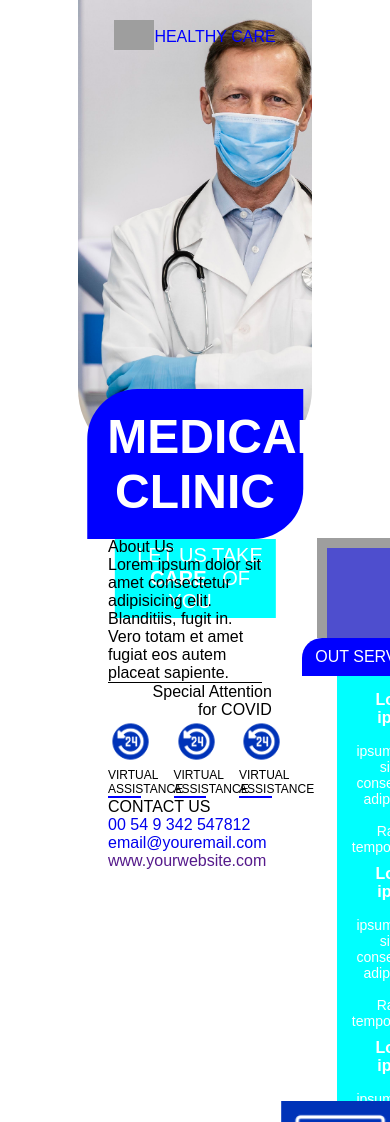
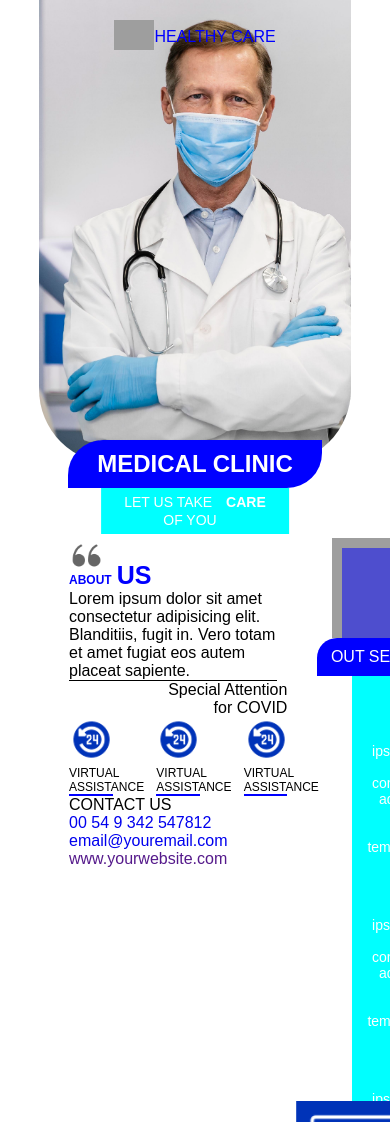
Before and after one commit to dhruviktank/marathon-1, a plain HTML site: page index.html in a window 390 px wide. Shown: the top 1122 px of the page. Drawn offline with Linux system fonts and the light colour scheme; grey boxes are pictures that could not be loaded.

Commit message:
text change

```diff
--- a/index.html
+++ b/index.html
@@ -29,9 +29,12 @@
     <div class="bottom-container">
         <div class="detail-container">
             <div class="1" style="margin-right: 10px;border-bottom: 1px solid black;">
-                <p>
-                    <span>About</span>
-                    <span>Us</span>
+                <p style="display: flex;align-items: last baseline;gap: 5px;">
+                    <span style="display: flex;flex-direction: column;justify-content: start;align-items: start;">
+                        <img src="quote.png" style="display: block;" width="35px" alt="">
+                        <span style="color: blue;font-size: 12px;font-weight: 600;">ABOUT</span>
+                    </span>
+                    <span style="font-size: 25px;font-weight: 800;color: blue;">US</span>
                 </p>
                 <p>Lorem ipsum dolor sit amet consectetur adipisicing elit. Blanditiis, fugit in. Vero totam et amet fugiat eos autem placeat sapiente.</p>
             </div>
--- a/style.css
+++ b/style.css
@@ -4,7 +4,7 @@
     font-family: sans-serif;
 }
 body{
-    padding: 0 20%;
+    padding: 0 20vw;
 }
 
 .top-container {
@@ -133,3 +133,21 @@ a{
     bottom: 0;
     transform: translate(-60%, 15px);
 }
+
+@media screen and (max-width: 720px) {
+    body{
+        padding: 0 10%;
+    }
+    .text-1-container {
+        border-radius: 35px 0 35px 0;
+        padding: 10px;
+    }
+
+    .text-1-container span {
+        font-size: 1.5rem;
+    }
+    .text-2-container span{
+        font-size: 14px;
+        padding: 10px;
+    }
+}
```
Also changed, not shown: quote.png (added).
